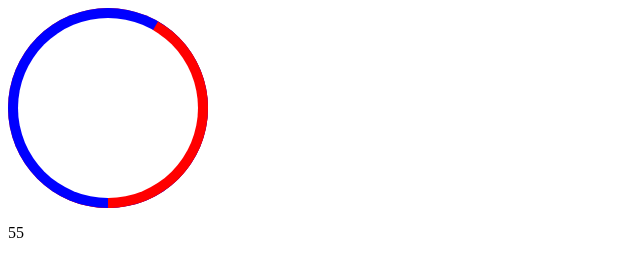
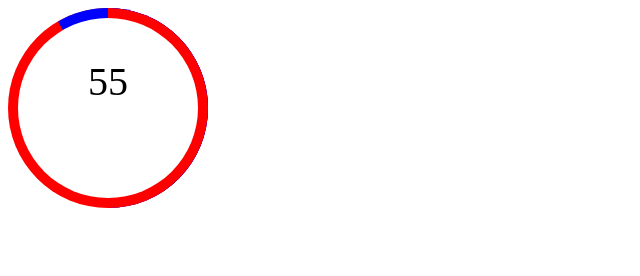
Before and after one commit to ballz41/CircularCountdown, a plain HTML site: page index.html in a window 1280 px wide. Shown: the whole page, without its empty margins (0-640 px from the left). Drawn offline with nearby package versions, Linux system fonts and the light colour scheme.

Commit message:
Update second circle

```diff
--- a/index.html
+++ b/index.html
@@ -4,6 +4,7 @@
 <head>
 	<title>ĐM THẰNG BÉO</title>
     <script src="script.js" type="text/javascript"></script>
+    <script src="http://ajax.googleapis.com/ajax/libs/jquery/1.11.1/jquery.min.js"></script>
 	<link href="style.css" rel="stylesheet" type="text/css">
 </head>
 
@@ -20,9 +21,8 @@
 
 			</div>
 
-
             <div class="percent">
-
+            	<p id="second"></p>
             </div>
 		</div>
 	</div>
--- a/script.js
+++ b/script.js
@@ -18,14 +18,33 @@ function updateTime(){
 }
 
 function updateProgress(progress){
-	var elements = document.getElementsByClassName("fill");
-	if(progress <= 30){
+
+	if(progress <= 30 && progress >0){
 		rotate = -180 + progress*180/30;
-		document.getElementById("demo").innerHTML = rotate;
-		$('.fill_right').css("background", "green");
+		$('.fill_right').css("-webkit-transform", "rotate(" + rotate +"deg)");
+		$('.fill_right').css("-ms-transform", "rotate(" + rotate +"deg)");
+		$('.fill_right').css("transform", "rotate(" + rotate +"deg)");
+
+		$('.fill_left').css("-webkit-transform", "rotate(0deg)");
+		$('.fill_left').css("-ms-transform", "rotate(0deg)");
+		$('.fill_left').css("transform", "rotate(0deg)");
+
+		$('.fill_right').css("z-index", "1");
+		$('.fill_left').css("z-index", "2");
 	}else{
-		document.getElementById("demo").innerHTML = progress;
-				$('.circle .fill_right').css("background", "green");
+		rotate = (progress-30)*180/30;
 
+		$('.fill_left').css("-webkit-transform", "rotate(" + rotate +"deg)");
+		$('.fill_left').css("-ms-transform", "rotate(" + rotate +"deg)");
+		$('.fill_left').css("transform", "rotate(" + rotate +"deg)");
+
+		$('.fill_right').css("-webkit-transform", "rotate(0deg)");
+		$('.fill_right').css("-ms-transform", "rotate(0deg)");
+		$('.fill_right').css("transform", "rotate(0deg)");
+
+		$('.fill_right').css("z-index", "2");
+		$('.fill_left').css("z-index", "1");
 	}
+
+	 document.getElementById("second").innerHTML = progress;
 }
--- a/style.css
+++ b/style.css
@@ -27,7 +27,6 @@
 	position: absolute;
 	background: blue;
 	clip: rect(0px,100px,200px,0px);
-	z-index:2;
 }
 
 .circle .fill_right{
@@ -37,11 +36,6 @@
 	position: absolute;
 	background: red;
 	clip: rect(0px,200px,200px,100px);
-	z-index:1;
-
-	-webkit-transform: rotate(30deg);
-    -ms-transform:rotate(30deg);
-    transform:rotate(30deg);
 }
 
 .circle .percent{
@@ -52,4 +46,6 @@
 	background: white;
 	z-index:3;
 	margin:10px;
+	text-align: center;
+	font-size:40px;
 }
```
